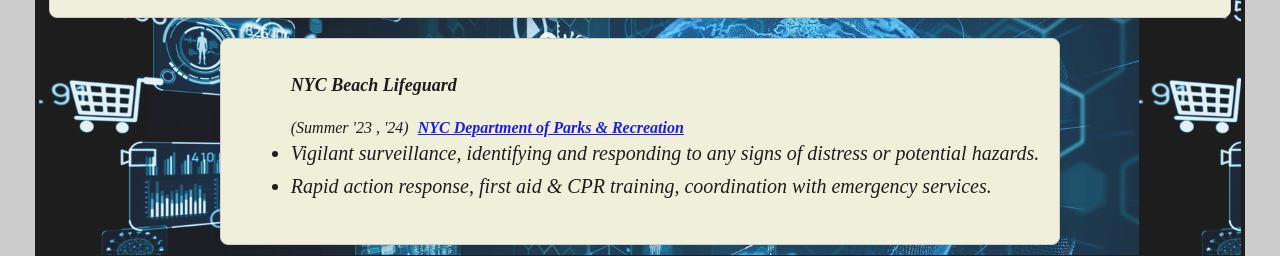
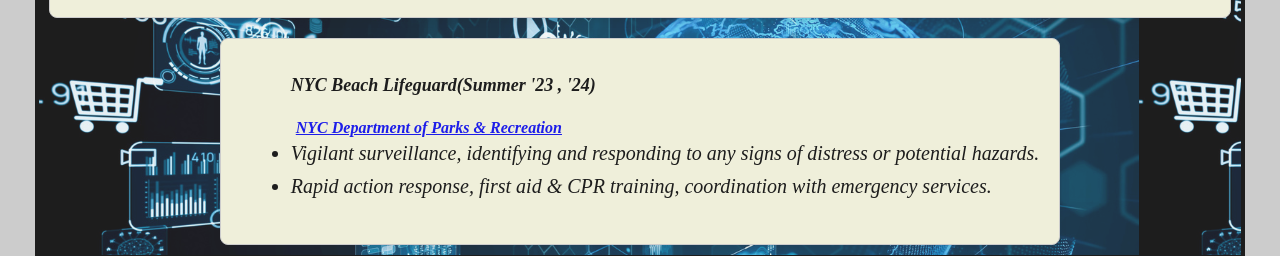
Before and after one commit to paulocs5/portfolio_website, a plain HTML site: page index.html in a window 1280 px wide. Shown: the part 2106-2362 px from the top of the page. Drawn offline with Linux system fonts and the light colour scheme.

Commit message:
Update index.html

```diff
--- a/index.html
+++ b/index.html
@@ -87,7 +87,7 @@
 
                   <div class="work-item">
                         <ul>
-                              <h3>NYC Beach Lifeguard</h3> <em>(Summer '23 , '24)</h3>
+                              <h3>NYC Beach Lifeguard<em>(Summer '23 , '24)</h3>
                               <h2><a href="https://www.nycgovparks.org/"><em>NYC Department of Parks & Recreation</em></a></h2>
                               <li>Vigilant surveillance, identifying and responding to any signs of distress or potential hazards.</li>
                               <li>Rapid action response, first aid & CPR training, coordination with emergency services.</li>
```
